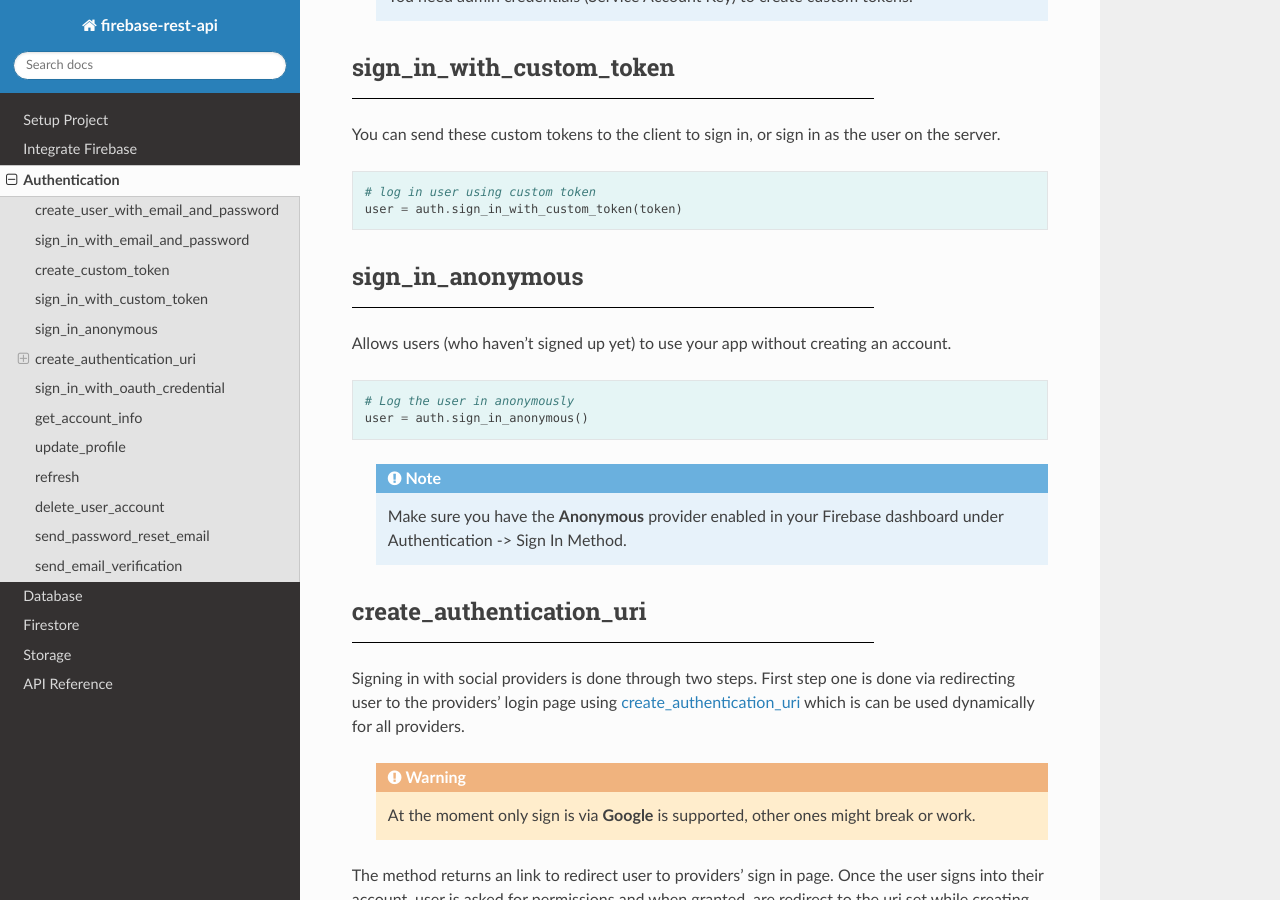
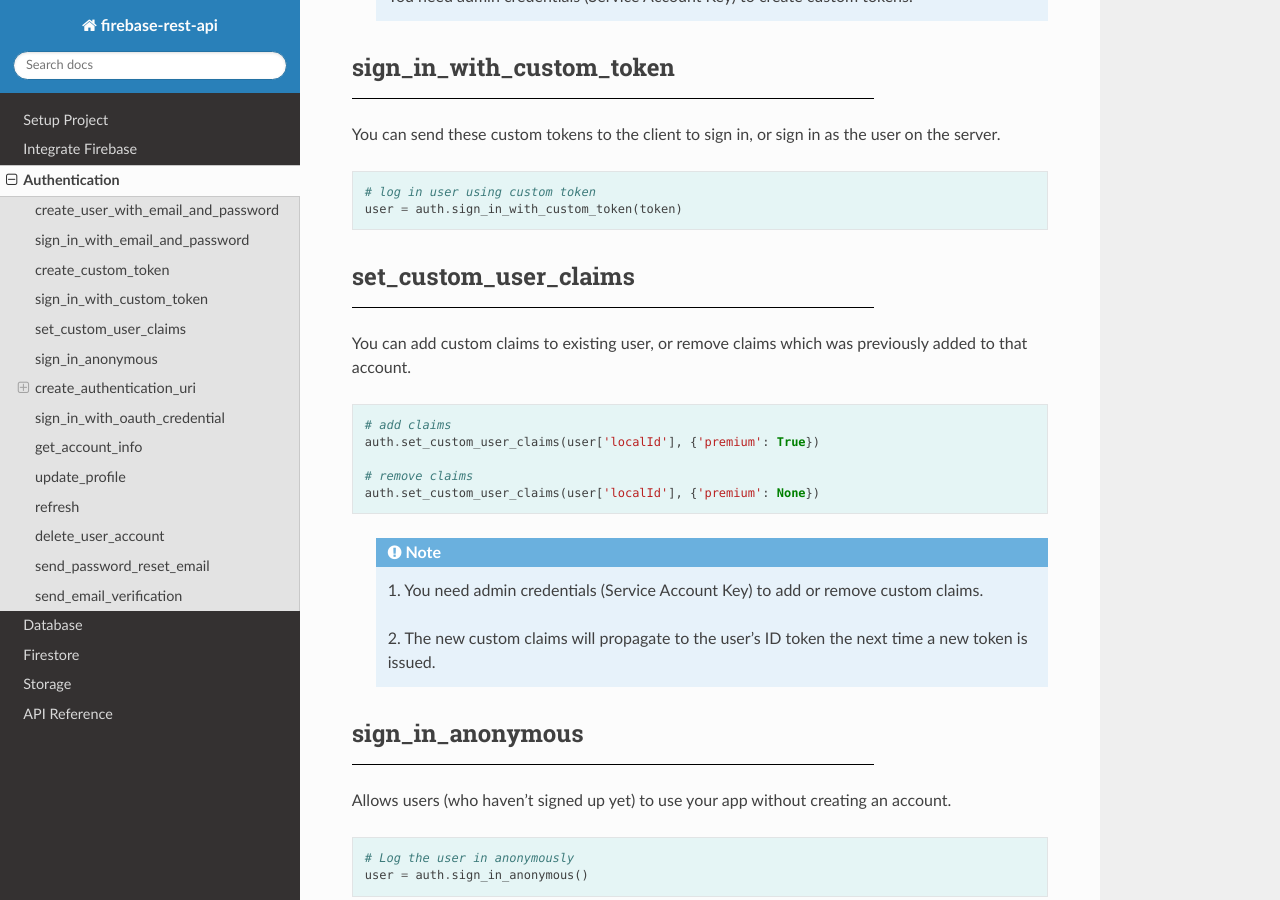
Before and after one commit to AsifArmanRahman/firebase-rest-api, a Sphinx documentation site: the page built from docs/guide/authentication.rst, in a window 1280 px wide and 900 px high, scrolled down 1444 px. Built offline with Sphinx 7.4.7 and the Read the Docs theme 2.0.0, drawn with Linux system fonts in a browser that asks for light colours; nearby versions of some CDN libraries.

Commit message:
doc(Auth): guide for set custom user claims

```diff
--- a/docs/guide/authentication.rst
+++ b/docs/guide/authentication.rst
@@ -88,6 +88,30 @@
    # log in user using custom token
    user = auth.sign_in_with_custom_token(token)
 ..
+
+
+set_custom_user_claims
+----------------------
+
+You can add custom claims to existing user, or remove
+claims which was previously added to that account.
+
+.. code-block:: python
+
+   # add claims
+   auth.set_custom_user_claims(user['localId'], {'premium': True})
+
+   # remove claims
+   auth.set_custom_user_claims(user['localId'], {'premium': None})
+..
+
+   .. note::
+      1. You need admin credentials (Service Account Key) to add or
+      remove custom claims.
+
+      2. The new custom claims will propagate to the user's ID token
+      the next time a new token is issued.
+
 
 sign_in_anonymous
 -----------------
```
